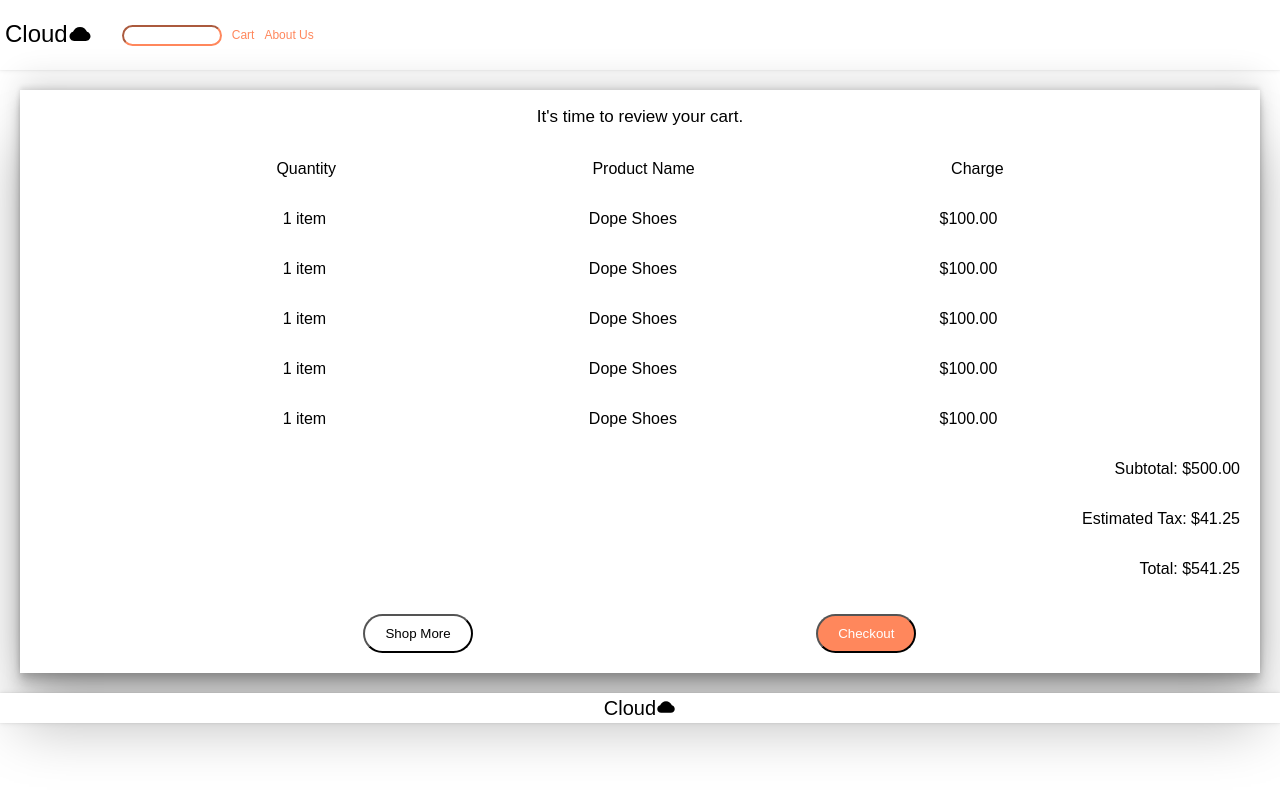
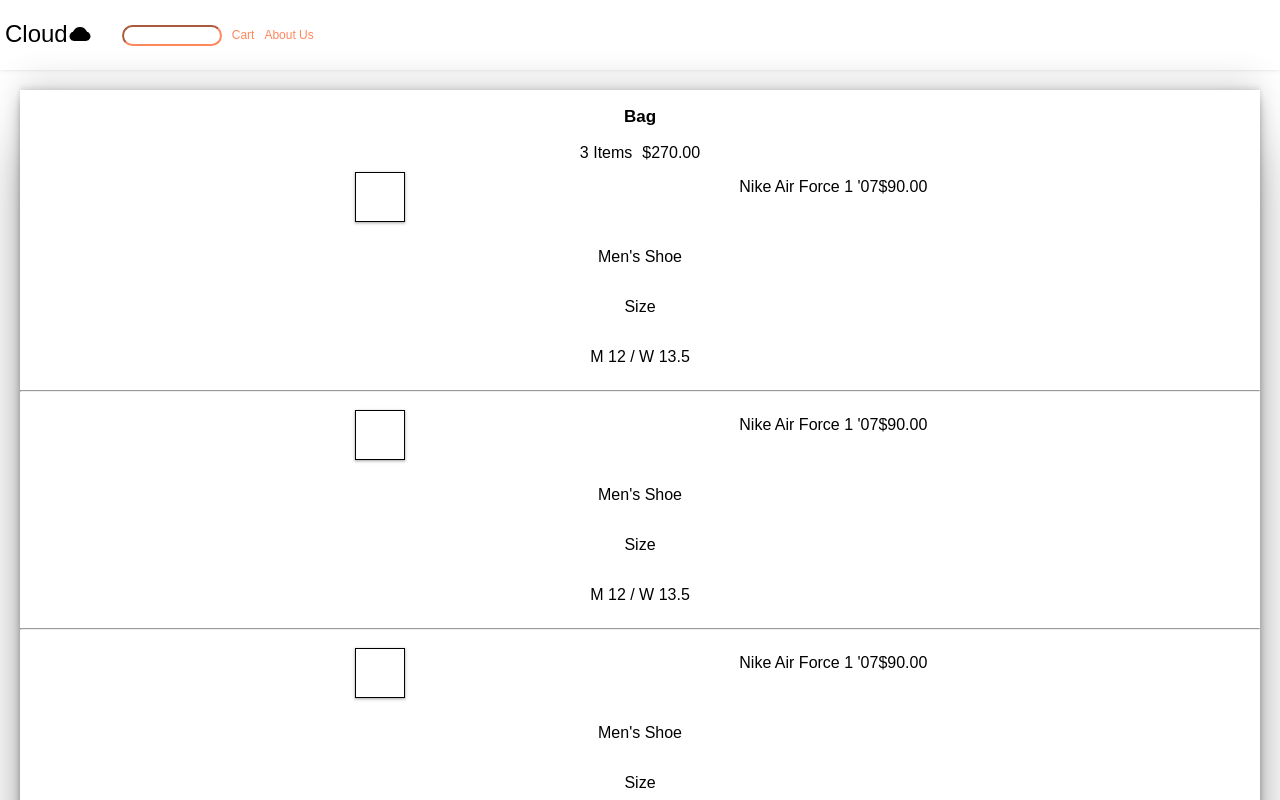
Before and after one commit to JordyPena/cloud, a React (Create React App) app: page /cart in a window 1280 px wide. Built offline with nearby package versions, Linux system fonts and the light colour scheme.

Commit message:
cart.js refactored html and styles

```diff
--- a/src/Cart/Cart.css
+++ b/src/Cart/Cart.css
@@ -8,6 +8,7 @@
   display: flex;
   justify-content: center;
   font-size: 17px;
+  font-weight: bolder;
 }
 
 .cart-button-container {
@@ -17,7 +18,32 @@
 
 .cart-titles {
   display: flex;
-  justify-content: space-evenly;
+  justify-content: center;
+}
+
+.cart-titles-text {
+  margin: 0 5px 0 5px;
+}
+
+.cart-img-container {
+  display: flex;
+  justify-content: center;
+  border: 1px solid black;
+  margin: 10px 2px 10px 2px;
+  width: 50px;
+  height: 50px;
+  align-items: center;
+  box-shadow: rgba(60, 64, 67, 0.3) 0px 1px 2px 0px, rgba(60, 64, 67, 0.15) 0px 1px 3px 1px;
+}
+
+.items-top {
+  display: flex;
+}
+
+.items-bottom {
+  display: flex;
+  flex-direction: column;
+  align-items: center;
 }
 
 .cart-items {
@@ -32,6 +58,12 @@
   padding: 0 20px 0 20px;
 }
 
+.cart-total-text {
+  display: flex;
+  flex-direction: column;
+  align-items: flex-end;
+}
+
 .shop-button-style {
   display: flex;
   align-items: center;
@@ -39,6 +71,12 @@
   margin: 20px 0 20px 0;
   background-color: white;
   border-radius: 20px;
+}
+
+.summary-title {
+  font-size: 15px;
+  font-weight: bolder;
+  padding: 0 170px 0 0;
 }
 
 .checkout-button-style {
--- a/src/Cart/Cart.js
+++ b/src/Cart/Cart.js
@@ -4,43 +4,60 @@
   return (
     <>
       <main className="cart-wrapper">
-      <header className='cart-header'>
-        <p>It's time to review your cart.</p>
-      </header>
+        <header className="cart-header">
+          <p>Bag</p>
+        </header>
         <div className="cart-titles">
-          <p>Quantity</p>
-          <p>Product Name</p>
-          <p>Charge</p>
+          <p className='cart-titles-text'>3 Items</p>
+          <p className='cart-titles-text'>$270.00</p>
         </div>
         <div className="cart-items">
-          <p>1 item</p>
-          <p>Dope Shoes</p>
-          <p>$100.00</p>
+          <div className="cart-img-container"></div>
+          <div className="items-top">
+            <p>Nike Air Force 1 '07</p>
+            <p>$90.00</p>
+          </div>
         </div>
+        <div className="items-bottom">
+          <p>Men's Shoe</p>
+          <p>Size</p>
+          <p>M 12 / W 13.5</p>
+        </div>
+        <hr />
         <div className="cart-items">
-          <p>1 item</p>
-          <p>Dope Shoes</p>
-          <p>$100.00</p>
+          <div className="cart-img-container"></div>
+          <div className="items-top">
+            <p>Nike Air Force 1 '07</p>
+            <p>$90.00</p>
+          </div>
         </div>
+        <div className="items-bottom">
+          <p>Men's Shoe</p>
+          <p>Size</p>
+          <p>M 12 / W 13.5</p>
+        </div>
+        <hr />
         <div className="cart-items">
-          <p>1 item</p>
-          <p>Dope Shoes</p>
-          <p>$100.00</p>
+          <div className="cart-img-container"></div>
+          <div className="items-top">
+            <p>Nike Air Force 1 '07</p>
+            <p>$90.00</p>
+          </div>
         </div>
-        <div className="cart-items">
-          <p>1 item</p>
-          <p>Dope Shoes</p>
-          <p>$100.00</p>
+        <div className="items-bottom">
+          <p>Men's Shoe</p>
+          <p>Size</p>
+          <p>M 12 / W 13.5</p>
         </div>
-        <div className="cart-items">
-          <p>1 item</p>
-          <p>Dope Shoes</p>
-          <p>$100.00</p>
-        </div>
+        <hr />
         <section className="cart-total">
-          <p>Subtotal: $500.00</p>
-          <p>Estimated Tax: $41.25</p>
-          <p>Total: $541.25</p>
+          <p className="summary-title">Summary</p>
+          <div className="cart-total-text">
+            <p>Subtotal: $270.00</p>
+            <p>Estimated Shipping: $8.00</p>
+            <p>Estimated Tax: $22.93</p>
+            <p>Total: $292.93</p>
+          </div>
         </section>
         <section className="cart-button-container">
           <button className="shop-button-style">Shop More</button>
```
